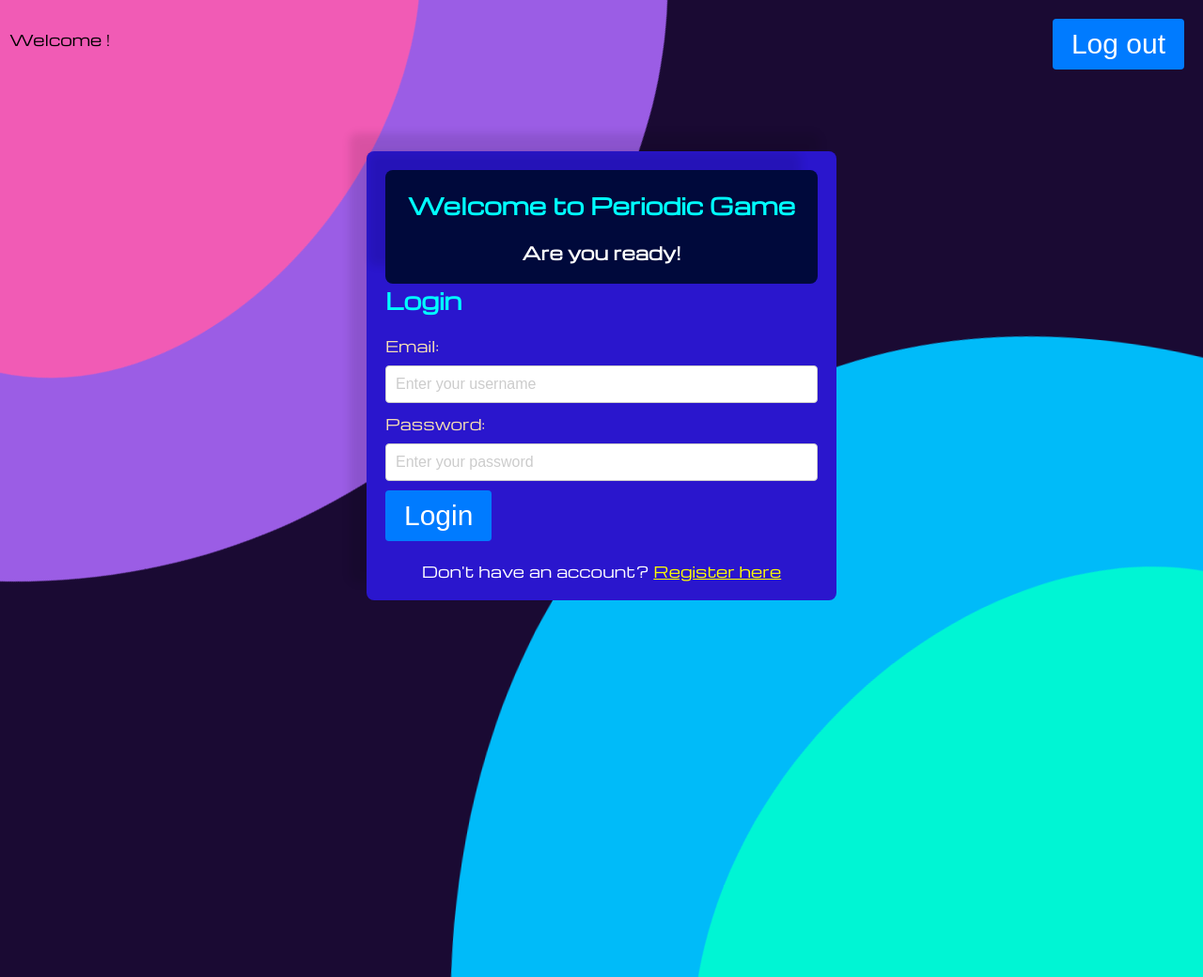
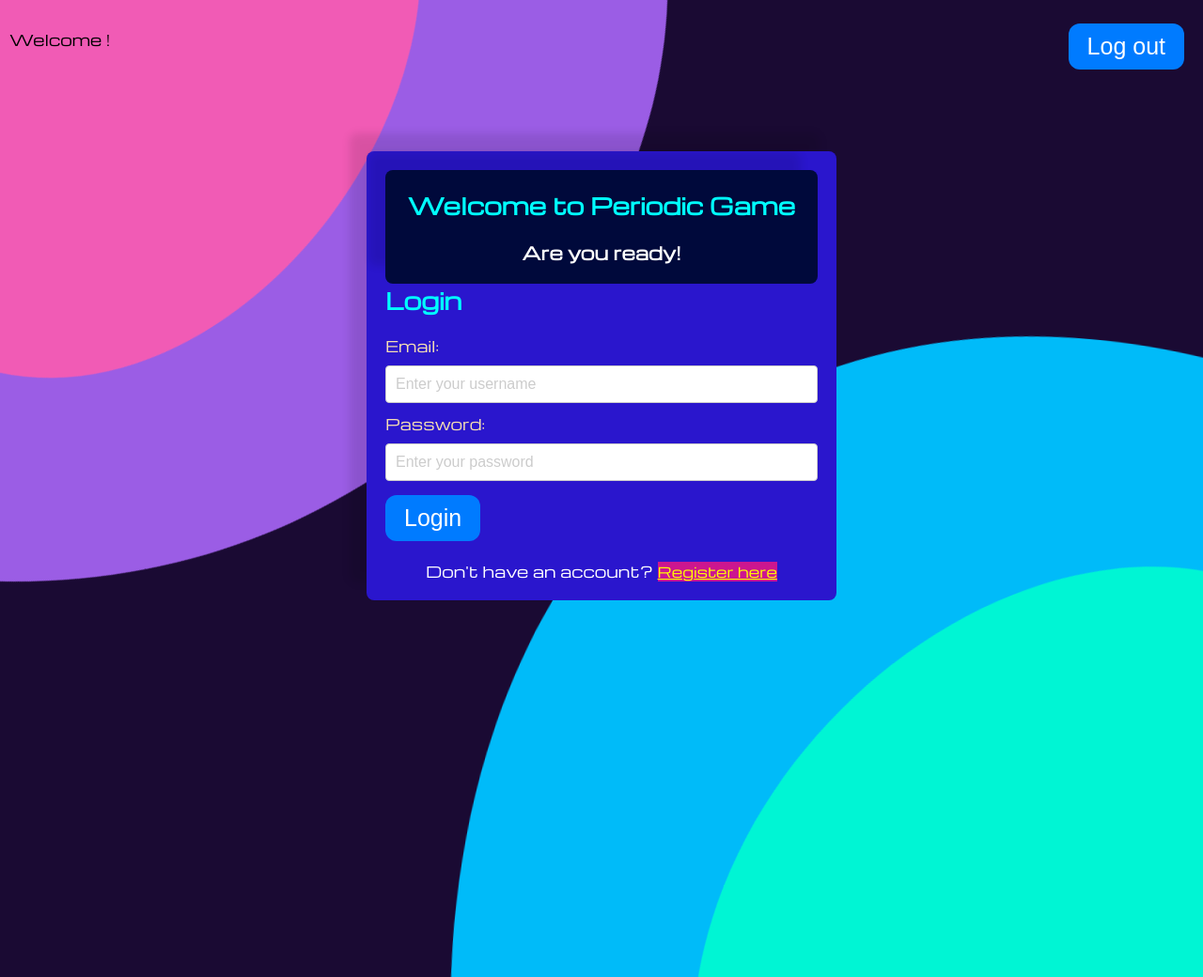
Before and after one commit to sanket454545/Periodic_table, a PHP site: page / in a window 1280 px wide. Shown: the whole page at 94% size. Run offline with PHP 8.4, Linux system fonts and the light colour scheme.

Commit message:
Changes by Shubham

```diff
--- a/login.js
+++ b/login.js
@@ -1,5 +1,6 @@
 
 function login() {
+
 
     const username = document.getElementById('loginUsername').value;
     const password = document.getElementById('loginPassword').value;
--- a/screens.js
+++ b/screens.js
@@ -3,7 +3,9 @@ const screens = ["loginScreen","registerScreen","startGame","help","welcomeScree
 function hideAllScreens(){
     screens.forEach(element => {
         document.getElementById(element).style.display="none"
+
     });
+
 }
 
 function showScreen(screenName){
--- a/style.css
+++ b/style.css
@@ -53,8 +53,18 @@
 
 #loginScreen a{
     color: yellow;
+    background-color: rgb(204, 22, 143);
+    font-size: 15px;
 }
+#registerScreen a{
 
+    color: yellow;
+    font-size: 15px;
+    background-color: rgb(204, 22, 143);
+
+
+
+    }
 
 body {
     font-family: "Arial", sans-serif;
@@ -173,16 +183,17 @@ h2 {
 
 .animated-button {
     padding: 10px 20px;
-    font-size: 30px;
+    font-size: 25px;
     border: none;
-    border-radius: 4px;
+    border-radius: 12px;
     cursor: pointer;
     background: #007bff;
     color: white;
     position: relative;
-    margin: top 0; ;
+    margin-top: 5px;
     margin-right: 0%;
     transition: box-shadow 0.3s;
+
 }
 
 .animated-button:hover {
```
